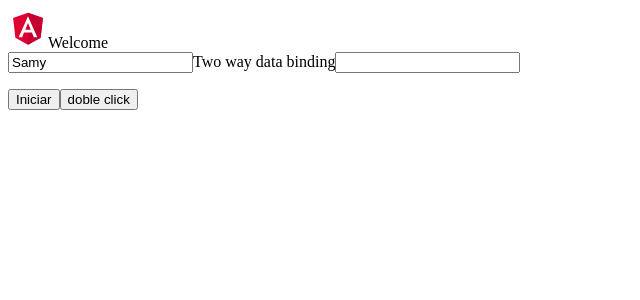
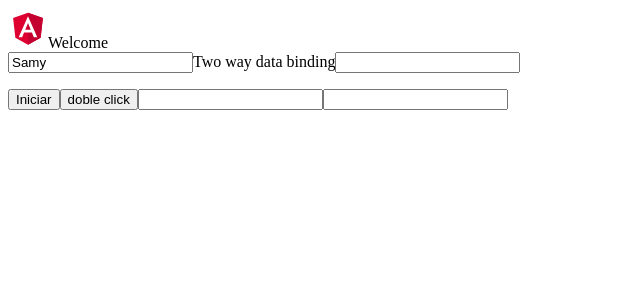
Before and after one commit to samisuras/AngularCourse, an Angular app: page / in a window 1280 px wide. Shown: the top 300 px of the page, without its empty margins (0-640 px from the left). Built offline with nearby package versions, Linux system fonts and the light colour scheme.

Commit message:
focus event

```diff
--- a/src/app/app.component.html
+++ b/src/app/app.component.html
@@ -17,4 +17,8 @@
 
   <button (dblclick) = "doble()" >Iniciar</button>
   <button (dblclick) = "llamarAlert()" >doble click</button>
+
+  <input type="text" name="" (input) = "escribir($event)" id="">
+
+  <input type="text" name="" (focus)="colorearFondo($event)" id="">
 </div>
--- a/src/app/app.component.ts
+++ b/src/app/app.component.ts
@@ -20,5 +20,11 @@ export class AppComponent {
   escribirModelo(){
     console.log(this.twoWayData);
   }
-
+  escribir(evento:Event){
+    console.log(evento.value);
+  }
+  colorearFondo(evento:Event){
+    evento.srcElement.style.background = "red";
+    evento.srcElement.style.width = "15rem"
+  }
 }
```
